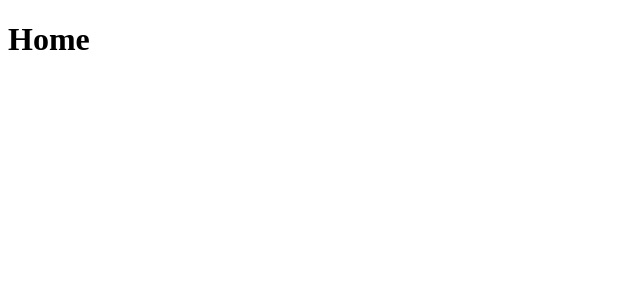
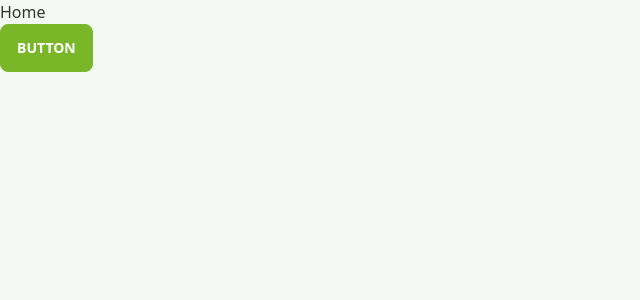
Before and after one commit to naturerobots/HSOS-SEP-PlantMap-2022, a Vue app in the folder frontend/: page /home in a window 1280 px wide. Shown: the top 300 px of the page, without its empty margins (0-640 px from the left). Built offline with nearby package versions, Linux system fonts and the light colour scheme.

Commit message:
feat: initial vue setup with daisyui

```diff
--- a/frontend/index.html
+++ b/frontend/index.html
@@ -5,7 +5,7 @@
     <link rel="icon" href="/favicon.png" />
     <meta name="viewport" content="width=device-width, initial-scale=1.0" />
     <title>PlantMap</title>
-    <!-- ToDo: change title -->
+    <!-- Todo: Change Title -->
   </head>
   <body>
     <div id="app"></div>
--- /dev/null
+++ b/frontend/postcss.config.cjs
@@ -0,0 +1,3 @@
+module.exports = {
+  plugins: [require("tailwindcss"), require("autoprefixer")],
+};
--- a/frontend/src/assets/base.css
+++ b/frontend/src/assets/base.css
@@ -1,52 +1,15 @@
-/* color palette from <https://github.com/vuejs/theme> */
+/* TAILWINDCSS */
+@tailwind base;
+@tailwind components;
+@tailwind utilities;
+
 :root {
-  --vt-c-white: #ffffff;
-  --vt-c-white-soft: #f8f8f8;
-  --vt-c-white-mute: #f2f2f2;
-
-  --vt-c-black: #181818;
-  --vt-c-black-soft: #222222;
-  --vt-c-black-mute: #282828;
-
-  --vt-c-indigo: #2c3e50;
-
-  --vt-c-divider-light-1: rgba(60, 60, 60, 0.29);
-  --vt-c-divider-light-2: rgba(60, 60, 60, 0.12);
-  --vt-c-divider-dark-1: rgba(84, 84, 84, 0.65);
-  --vt-c-divider-dark-2: rgba(84, 84, 84, 0.48);
-
-  --vt-c-text-light-1: var(--vt-c-indigo);
-  --vt-c-text-light-2: rgba(60, 60, 60, 0.66);
-  --vt-c-text-dark-1: var(--vt-c-white);
-  --vt-c-text-dark-2: rgba(235, 235, 235, 0.64);
-}
-
-/* semantic color variables for this project */
-:root {
-  --color-background: var(--vt-c-white);
-  --color-background-soft: var(--vt-c-white-soft);
-  --color-background-mute: var(--vt-c-white-mute);
-
-  --color-border: var(--vt-c-divider-light-2);
-  --color-border-hover: var(--vt-c-divider-light-1);
-
-  --color-heading: var(--vt-c-text-light-1);
-  --color-text: var(--vt-c-text-light-1);
-
-  --section-gap: 160px;
+  /* color light mode */
 }
 
 @media (prefers-color-scheme: dark) {
   :root {
-    --color-background: var(--vt-c-black);
-    --color-background-soft: var(--vt-c-black-soft);
-    --color-background-mute: var(--vt-c-black-mute);
-
-    --color-border: var(--vt-c-divider-dark-2);
-    --color-border-hover: var(--vt-c-divider-dark-1);
-
-    --color-heading: var(--vt-c-text-dark-1);
-    --color-text: var(--vt-c-text-dark-2);
+    /* color dark mode */
   }
 }
 
@@ -58,18 +21,3 @@
   position: relative;
   font-weight: normal;
 }
-
-body {
-  min-height: 100vh;
-  color: var(--color-text);
-  background: var(--color-background);
-  transition: color 0.5s, background-color 0.5s;
-  line-height: 1.6;
-  font-family: Inter, -apple-system, BlinkMacSystemFont, "Segoe UI", Roboto,
-    Oxygen, Ubuntu, Cantarell, "Fira Sans", "Droid Sans", "Helvetica Neue",
-    sans-serif;
-  font-size: 15px;
-  text-rendering: optimizeLegibility;
-  -webkit-font-smoothing: antialiased;
-  -moz-osx-font-smoothing: grayscale;
-}
--- a/frontend/src/main.ts
+++ b/frontend/src/main.ts
@@ -3,6 +3,7 @@ import { createPinia } from "pinia";
 
 import App from "./App.vue";
 import router from "./router";
+import "./assets/base.css";
 
 const app = createApp(App);
 
--- a/frontend/src/views/HomeView.vue
+++ b/frontend/src/views/HomeView.vue
@@ -2,4 +2,5 @@
 
 <template>
   <h1>Home</h1>
+  <button class="btn btn-primary">Button</button>
 </template>
--- /dev/null
+++ b/frontend/tailwind.config.cjs
@@ -0,0 +1,54 @@
+module.exports = {
+  content: ["./src/**/*.{vue,js,ts}"],
+  plugins: [require("daisyui")],
+  daisyui: {
+    themes: [
+      {
+        light: {
+          primary: "#79b729",
+          "primary-focus": "#26561D",
+          "primary-content": "#ffffff",
+          secondary: "#9C9B9B",
+          "secondary-focus": "#7A8882",
+          "secondary-content": "#ffffff",
+          //"accent": "#37cdbe",
+          // "accent-focus": "#2aa79b",
+          // "accent-content": "#ffffff",
+          //"neutral": "#2a2e37",
+          // "neutral-focus": "#16181d",
+          // "neutral-content": "#ffffff",
+          "base-100": "#F5F7F2",
+          // "base-200": "#2a2e37",
+          // "base-300": "#16181d",
+          // "base-content": "#ebecf0",
+          // "info": "#66c6ff",
+          // "success": "#87d039",
+          // "warning": "#e2d562",
+          // "error": "#ff6f6f"
+        },
+        dark: {
+          primary: "#79b729",
+          "primary-focus": "#26561D",
+          "primary-content": "#ffffff",
+          secondary: "#9C9B9B",
+          "secondary-focus": "#7A8882",
+          "secondary-content": "#ffffff",
+          //"accent": "#37cdbe",
+          // "accent-focus": "#2aa79b",
+          // "accent-content": "#ffffff",
+          //"neutral": "#2a2e37",
+          // "neutral-focus": "#16181d",
+          // "neutral-content": "#ffffff",
+          "base-100": "#232B27",
+          // "base-200": "#2a2e37",
+          // "base-300": "#16181d",
+          // "base-content": "#ebecf0",
+          // "info": "#66c6ff",
+          // "success": "#87d039",
+          // "warning": "#e2d562",
+          // "error": "#ff6f6f"
+        },
+      },
+    ],
+  },
+};
--- a/frontend/vite.config.ts
+++ b/frontend/vite.config.ts
@@ -11,4 +11,9 @@ export default defineConfig({
       "@": fileURLToPath(new URL("./src", import.meta.url)),
     },
   },
+  server: {
+    watch: {
+      usePolling: true,
+    },
+  },
 });
```
Also changed, not shown: frontend/package.json (+10 -6 lines), frontend/tsconfig.json (+1 -8 lines), 2 other files (tests, documents, lock files or other folders).
